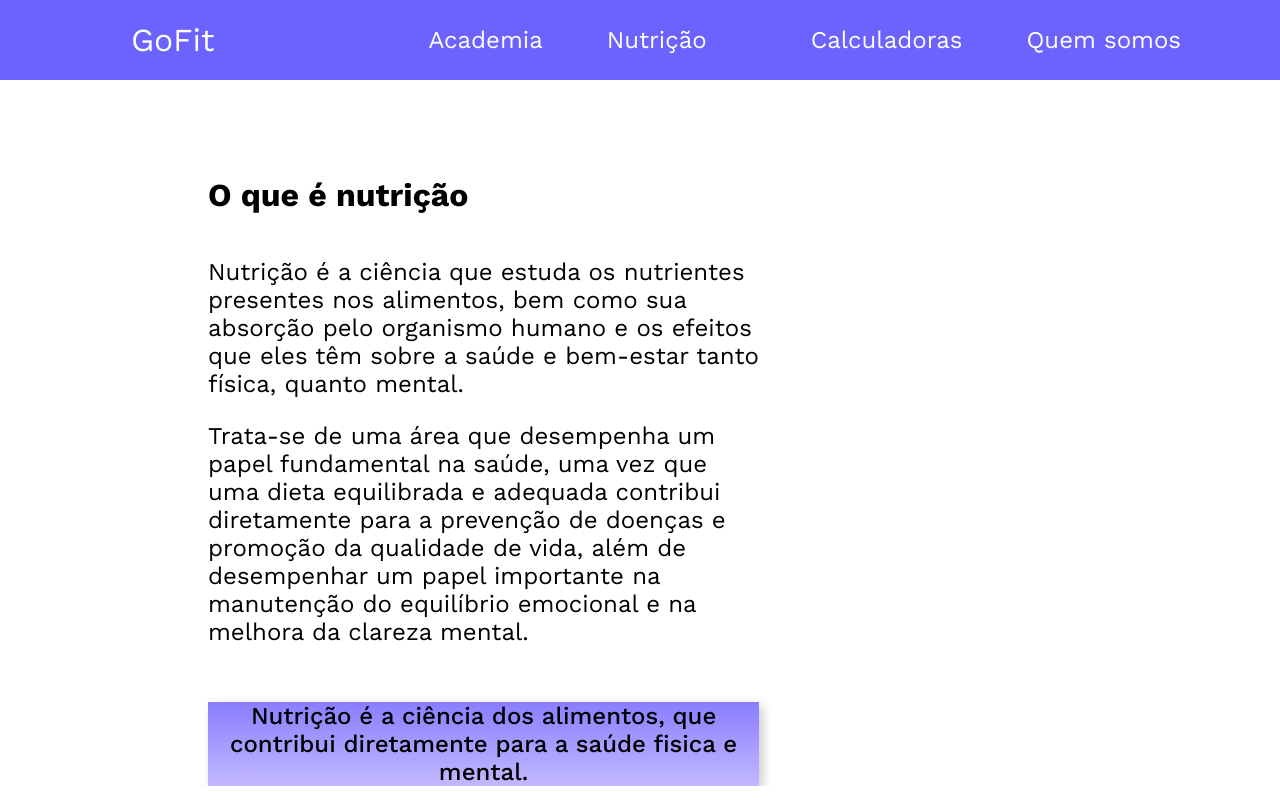
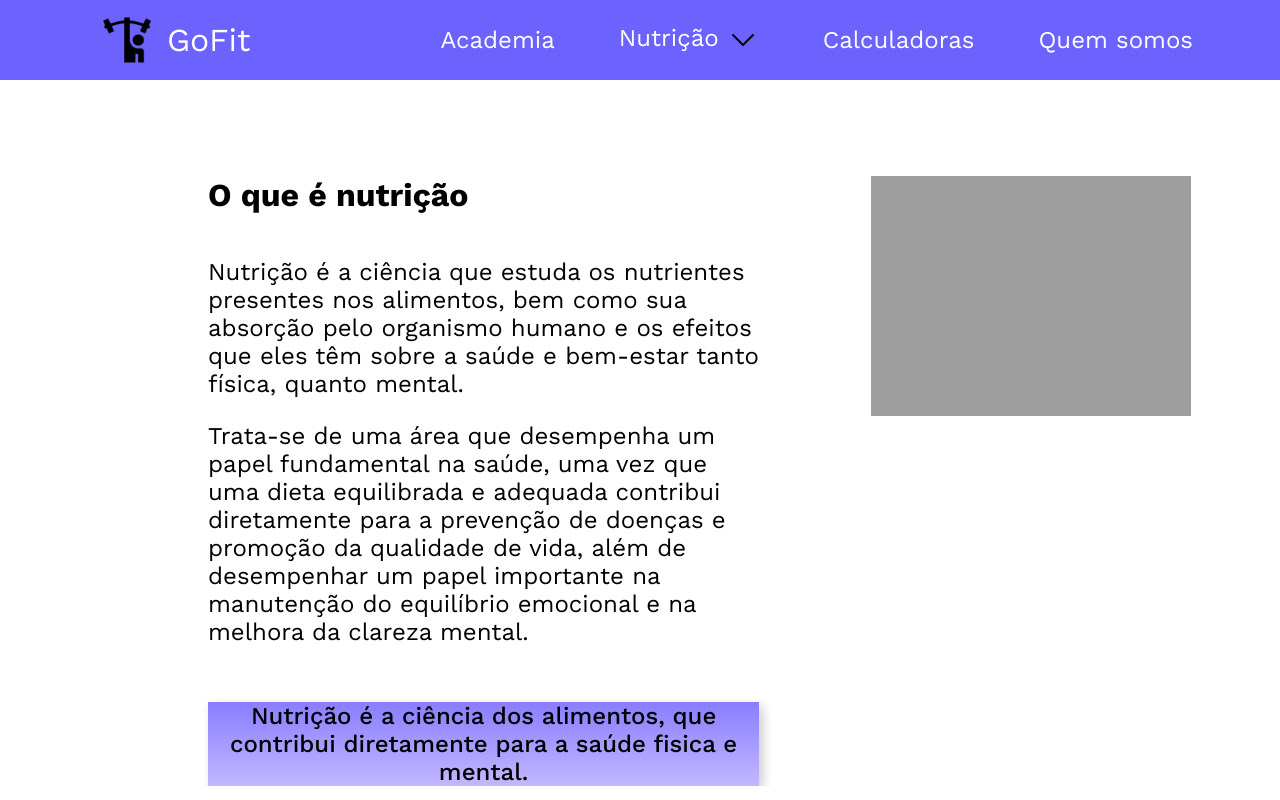
Before and after one commit to lubottesi/gofit-oficial, a plain HTML site: page nutricao.html in a window 1280 px wide. Shown: the top 800 px of the page. Drawn offline with nearby package versions, Linux system fonts and the light colour scheme; the site is published under a folder, as on GitHub Pages, so addresses that start at the root find nothing.

Commit message:
Update nutricao.html

```diff
--- a/nutricao.html
+++ b/nutricao.html
@@ -14,7 +14,7 @@
 <body>
     <nav id="navbar">
         <div class="logo">
-            <img src="/img/levantamento-de-peso.png" alt="">
+            <img src="img/levantamento-de-peso.png" alt="">
             <a href="index.html">GoFit</a>
         </div>
         <div class="menu-icon" id="menu-icon">
@@ -25,7 +25,7 @@
         <ul id="nav-links">
             <li><a href="academia.html" class="nav-link">Academia</a></li>
             <li>
-                <a href="nutricao.html" class="nav-link">Nutrição <img class="seta-dropdown" src="/img/seta-para-baixo.png" alt=""></a>
+                <a href="nutricao.html" class="nav-link">Nutrição <img class="seta-dropdown" src="img/seta-para-baixo.png" alt=""></a>
                 <ul class="dropdown">
                     <li><a href="#macro-micro" class="nav-link">Macro x Micro</a></li>
                     <li><a href="#caloria" class="nav-link">Caloria</a></li>
@@ -58,7 +58,7 @@
             <p class="nutri-inicial-frase">Nutrição é a ciência dos alimentos, que contribui diretamente para a saúde
                 fisica e mental.</p>
         </div>
-        <img src="/img/image.png" alt="">
+        <img src="img/image.png" alt="">
     </section>
 
     <section id="macro-micro">
@@ -77,7 +77,7 @@
             <div class="card" onclick="toggleCard(this)">
                 <div class="card-inner">
                     <div class="card-front">
-                        <img src="/img/carbo.png" alt="">
+                        <img src="img/carbo.png" alt="">
                         <h3>Carboidrato</h3>
                         <p>1g = 4 kcal</p>
                     </div>
@@ -97,7 +97,7 @@
             <div class="card" onclick="toggleCard(this)">
                 <div class="card-inner">
                     <div class="card-front">
-                        <img src="/img/proteina.png" alt="">
+                        <img src="img/proteina.png" alt="">
                         <h3>Proteína</h3>
                         <p>1g = 4 kcal</p>
                     </div>
@@ -117,7 +117,7 @@
             <div class="card" onclick="toggleCard(this)">
                 <div class="card-inner">
                     <div class="card-front">
-                        <img src="/img/fat.jpg" alt="">
+                        <img src="img/fat.jpg" alt="">
                         <h3>Gordura</h3>
                         <p>1g = 9 kcal</p>
                     </div>
@@ -144,7 +144,7 @@
             <div class="card" onclick="toggleCard(this)">
                 <div class="card-inner">
                     <div class="card-front">
-                        <img src="/img/vitaminas.jpg" alt="">
+                        <img src="img/vitaminas.jpg" alt="">
                         <h3>Vitamina</h3>
                         <p>0 kcal</p>
                     </div>
@@ -164,7 +164,7 @@
             <div class="card" onclick="toggleCard(this)">
                 <div class="card-inner">
                     <div class="card-front">
-                        <img src="/img/proteina.png" alt="">
+                        <img src="img/proteina.png" alt="">
                         <h3>Mineral</h3>
                         <p>0 kcal</p>
                     </div>
@@ -279,7 +279,7 @@
             <p><a href="https://www.fatsecret.com.br/calorias-nutri%C3%A7%C3%A3o/" target="_blank">Clique aqui</a> para explorar
                 diversas tabelas nutricionais.</p>
         </div>
-        <img src="/img/Captura de tela 2025-02-24 175805.png" alt="">
+        <img src="img/Captura de tela 2025-02-24 175805.png" alt="">
         </div>
     </section>
 
@@ -362,7 +362,7 @@
 
             <p class="nutri-inicial-frase">Busque um profissional nutricionista antes de iniciar qualquer dieta!</p>
         </div>
-        <img src="/img/como-fazer-dieta-para-emagrecer.jpg" alt="">
+        <img src="img/como-fazer-dieta-para-emagrecer.jpg" alt="">
         </div>
     </section>
 
@@ -388,7 +388,7 @@
             <div class="accordion evitar">
                 <button onclick="togglePanel(this)">
                     O que Evitar
-                    <img src="/img/seta-para-baixo.png" alt=""></button>
+                    <img src="img/seta-para-baixo.png" alt=""></button>
                 <div class="panel">
                     <p>Pães, massas, arroz branco, açúcares, doces, refrigerantes e tubérculos ricos em amido.</p>
                 </div>
@@ -397,7 +397,7 @@
             <div class="accordion comer">
                 <button onclick="togglePanel(this)">
                     O que Comer
-                    <img src="/img/seta-para-baixo.png" alt=""></button>
+                    <img src="img/seta-para-baixo.png" alt=""></button>
                 <div class="panel">
                     <p>Carnes, ovos, queijos, frutas com baixo índice glicêmico, oleaginosas, verduras e legumes.</p>
                 </div>
@@ -406,7 +406,7 @@
             <div class="accordion beneficios">
                 <button onclick="togglePanel(this)">
                     Benefícios
-                    <img src="/img/seta-para-baixo.png" alt=""></button>
+                    <img src="img/seta-para-baixo.png" alt=""></button>
                 <div class="panel">
                     <p>Emagrecimento, controle do açúcar no sangue, saciedade e melhora dos níveis de colesterol.</p>
                 </div>
@@ -415,7 +415,7 @@
             <div class="accordion cuidados">
                 <button onclick="togglePanel(this)">
                     Cuidados
-                    <img src="/img/seta-para-baixo.png" alt=""></button>
+                    <img src="img/seta-para-baixo.png" alt=""></button>
                 <div class="panel">
                     <p>Adaptação pode causar cansaço, tontura e dor de cabeça. Precisa de acompanhamento para evitar
                         déficits nutricionais.</p>
@@ -437,7 +437,7 @@
             <div class="accordion evitar">
                 <button onclick="togglePanel(this)">
                     O que Evitar
-                    <img src="/img/seta-para-baixo.png" alt=""></button>
+                    <img src="img/seta-para-baixo.png" alt=""></button>
                 <div class="panel">
                     <p>Açúcar refinado (doces, bolos, sorvetes, refrigerantes), farinhas refinadas (pães, massas,
                         bolachas, cereais industrializados), arroz branco e batata, frutas com alto teor de frutose
@@ -448,7 +448,7 @@
             <div class="accordion comer">
                 <button onclick="togglePanel(this)">
                     O que Comer
-                    <img src="/img/seta-para-baixo.png" alt=""></button>
+                    <img src="img/seta-para-baixo.png" alt=""></button>
                 <div class="panel">
                     <p>Carnes (frango, carne bovina, porco, peixe), ovos, laticínios (queijos, nata, creme de leite),
                         óleos e gorduras (azeite de oliva, manteiga, óleo de coco), oleaginosas (castanhas, nozes,
@@ -460,7 +460,7 @@
             <div class="accordion beneficios">
                 <button onclick="togglePanel(this)">
                     Benefícios
-                    <img src="/img/seta-para-baixo.png" alt=""></button>
+                    <img src="img/seta-para-baixo.png" alt=""></button>
                 <div class="panel">
                     <p>Perda de peso rápida, maior saciedade, redução da inflamação e melhora da resistência à insulina,
                         aumento da clareza mental e energia, pode ajudar no controle do diabetes tipo 2 e no tratamento
@@ -471,7 +471,7 @@
             <div class="accordion cuidados">
                 <button onclick="togglePanel(this)">
                     Cuidados
-                    <img src="/img/seta-para-baixo.png" alt=""></button>
+                    <img src="img/seta-para-baixo.png" alt=""></button>
                 <div class="panel">
                     <p>Gripe cetogênica: fadiga, dor de cabeça, tontura nos primeiros dias, alterações no intestino
                         (prisão de ventre ou diarreia), cãibras devido à perda de eletrólitos (necessário reposição com
@@ -495,7 +495,7 @@
             <div class="accordion evitar">
                 <button onclick="togglePanel(this)">
                     O que Evitar
-                    <img src="/img/seta-para-baixo.png" alt=""></button>
+                    <img src="img/seta-para-baixo.png" alt=""></button>
                 <div class="panel">
                     <p>Alimentos ricos em carboidratos refinados e açúcares: açucar, doce, farinha refinada, arroz
                         branco, batatas, frituras, ultraprocessados e bebidas alcoólicas.</p>
@@ -505,7 +505,7 @@
             <div class="accordion comer">
                 <button onclick="togglePanel(this)">
                     O que Comer
-                    <img src="/img/seta-para-baixo.png" alt=""></button>
+                    <img src="img/seta-para-baixo.png" alt=""></button>
                 <div class="panel">
                     <p>Frango, peixe, carne vermelha magra, ovos, laticínios ricos em proteína (queijo, iogurte
                         natural), oleaginosas (amêndoas, castanhas), leguminosas e vegetais ricos em proteína (lentilha,
@@ -516,7 +516,7 @@
             <div class="accordion beneficios">
                 <button onclick="togglePanel(this)">
                     Benefícios
-                    <img src="/img/seta-para-baixo.png" alt=""></button>
+                    <img src="img/seta-para-baixo.png" alt=""></button>
                 <div class="panel">
                     <p>Favorece o ganho de massa muscular (hipertrofia), acelera o metabolismo, aumenta a saciedade,
                         contribui para a preservação da massa muscular durante o emagrecimento.</p>
@@ -526,7 +526,7 @@
             <div class="accordion cuidados">
                 <button onclick="togglePanel(this)">
                     Cuidados
-                    <img src="/img/seta-para-baixo.png" alt=""></button>
+                    <img src="img/seta-para-baixo.png" alt=""></button>
                 <div class="panel">
                     <p>Excesso de proteínas pode sobrecarregar os rins, pode causar constipação, se a ingestão de fibras
                         for baixa, deve ser equilibrada para evitar deficiências nutricionais.</p>
@@ -563,7 +563,7 @@
             <div class="accordion evitar">
                 <button onclick="togglePanel(this)">
                     O que Evitar
-                    <img src="/img/seta-para-baixo.png" alt=""></button>
+                    <img src="img/seta-para-baixo.png" alt=""></button>
                 <div class="panel">
                     <p>Alimentos ultraprocessados, frituras, açúcares refinados, fast food, bebidas alcoólicas,
                         refrigerantes, doces e excesso de carboidratos simples.</p>
@@ -573,7 +573,7 @@
             <div class="accordion comer">
                 <button onclick="togglePanel(this)">
                     O que Comer
-                    <img src="/img/seta-para-baixo.png" alt=""></button>
+                    <img src="img/seta-para-baixo.png" alt=""></button>
                 <div class="panel">
                     <p>Proteínas magras (frango, peixe, carne vermelha magra, ovos), laticínios com baixo teor de
                         gordura, vegetais fibrosos, leguminosas, oleaginosas e carboidratos complexos em quantidades
@@ -584,7 +584,7 @@
             <div class="accordion beneficios">
                 <button onclick="togglePanel(this)">
                     Benefícios
-                    <img src="/img/seta-para-baixo.png" alt=""></button>
+                    <img src="img/seta-para-baixo.png" alt=""></button>
                 <div class="panel">
                     <p>Redução da gordura corporal, definição muscular, manutenção da massa magra, maior controle da
                         ingestão calórica e melhora na performance física.</p>
@@ -594,7 +594,7 @@
             <div class="accordion cuidados">
                 <button onclick="togglePanel(this)">
                     Cuidados
-                    <img src="/img/seta-para-baixo.png" alt=""></button>
+                    <img src="img/seta-para-baixo.png" alt=""></button>
                 <div class="panel">
                     <p>Déficit calórico excessivo pode levar à perda de massa muscular, fadiga, queda de desempenho e
                         deficiências nutricionais se não houver equilíbrio adequado na dieta.</p>
@@ -705,7 +705,7 @@
             <div class="botao-container">
               <button class="proxima" id="proxima">Próxima Pergunta →</button>
               <button class="recomecar" id="recomecar">
-                <img src="/img/reiniciar.png" alt="Recomeçar Quiz" class="seta-recomecar">
+                <img src="img/reiniciar.png" alt="Recomeçar Quiz" class="seta-recomecar">
               </button>
             </div>
             <div id="resultado-final" style="display: none;">
@@ -721,9 +721,9 @@
                 <p>informações@gmail.com</p>
             </div>
             <div class="rodape-icone">
-                <img src="/img/o-email.png" alt="">
-                <img src="/img/instagram.png" alt="">
-                <img src="/img/twitter.png" alt="">
+                <img src="img/o-email.png" alt="">
+                <img src="img/instagram.png" alt="">
+                <img src="img/twitter.png" alt="">
             </div>
         </section>
     </footer>
```
